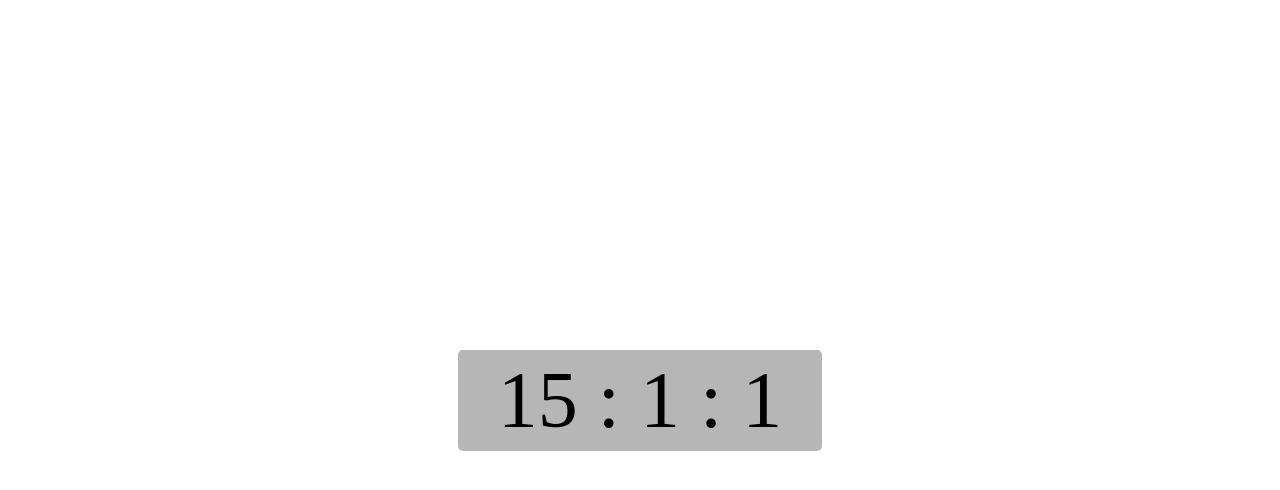
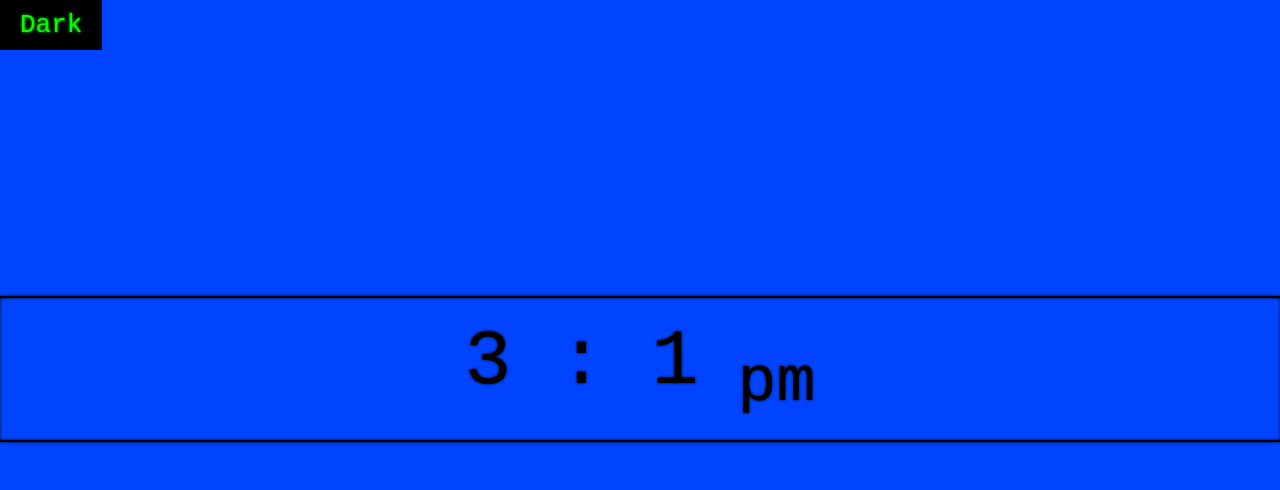
Before and after one commit to codewithsadee/Daily-JavaScript-Class, a plain HTML site: page index.html in a window 1280 px wide. Drawn offline with Linux system fonts and the light colour scheme.

Commit message:
clock modified

```diff
--- a/index.html
+++ b/index.html
@@ -11,21 +11,26 @@
       margin: 0;
       padding: 0;
       box-sizing: border-box;
+      font-family: monospace;
     }
 
     body {
+      background: #0044ff;
       height: 100vh;
-      display: flex;
-      justify-content: center;
-      align-items: center;
+      overflow: hidden;
     }
 
 
     .clock {
-      background: #83838396;
-      padding: 5px 40px;
-      font-size: 5rem;
-      border-radius: 5px;
+      margin: calc(100vh/2.7) 0 0 0;
+      background: transparent;
+      text-align: center;
+      padding: 20px;
+      font-size: 6rem;
+      border-width: 2px 0 2px 0;
+      border-style: solid;
+      text-shadow: 0 0 3px #000;
+      box-shadow: 0 0 3px #000, inset 0 0 3px #000;
     }
 
     span[s] {
@@ -38,11 +43,26 @@
         opacity: 0;
       }
     }
+
+    .dark-theme-btn {
+      position: absolute;
+      top: 0;
+      left: 0;
+      background: #000000;
+      font-size: 2rem;
+      padding: 10px 20px;
+      color: #00ff00;
+      text-shadow: 0 0 3px #00ff00;
+      cursor: pointer;
+      z-index: 10;
+    }
   </style>
 </head>
 
 <body>
 
+  <div class="dark-theme-btn">Dark</div>
+
   <script src="script.js"></script>
 </body>
 
--- a/script.js
+++ b/script.js
@@ -1,6 +1,41 @@
 var clock = new Date();
-var hours = clock.getHours().toString();
-var minutes = clock.getMinutes().toString();
-var seconds = clock.getSeconds().toString();
+var hours = clock.getHours();
+var minutes = clock.getMinutes();
+var seconds = clock.getSeconds();
+var amPm = hours > 12 ? "pm" : "am";
 
-document.write('<div class="clock">' + hours + "<span m> : </span>" + minutes + "<span s> : </span>" + seconds + '</div>');
+if (hours == 13) {
+  hours = 1;
+} else if (hours == 14) {
+  hours = 2
+} else if (hours == 15) {
+  hours = 3
+} else if (hours == 16) {
+  hours = 4
+} else if (hours == 17) {
+  hours = 5
+} else if (hours == 18) {
+  hours = 6
+} else if (hours == 19) {
+  hours = 7
+} else if (hours == 20) {
+  hours = 8
+} else if (hours == 21) {
+  hours = 9
+} else if (hours == 22) {
+  hours = 10
+} else if (hours == 23) {
+  hours = 11
+} else if (hours == 24) {
+  hours = 12
+}
+
+document.write('<div class="clock">' + hours + "<span s> : </span>" + minutes + '<sub> ' + amPm + '</sub></div>');
+
+var body = document.querySelector('.clock');
+var darkThemeBtn = document.querySelector('.dark-theme-btn');
+
+darkThemeBtn.addEventListener('click', () => {
+  body.classList.toggle('dark')
+
+})
```
